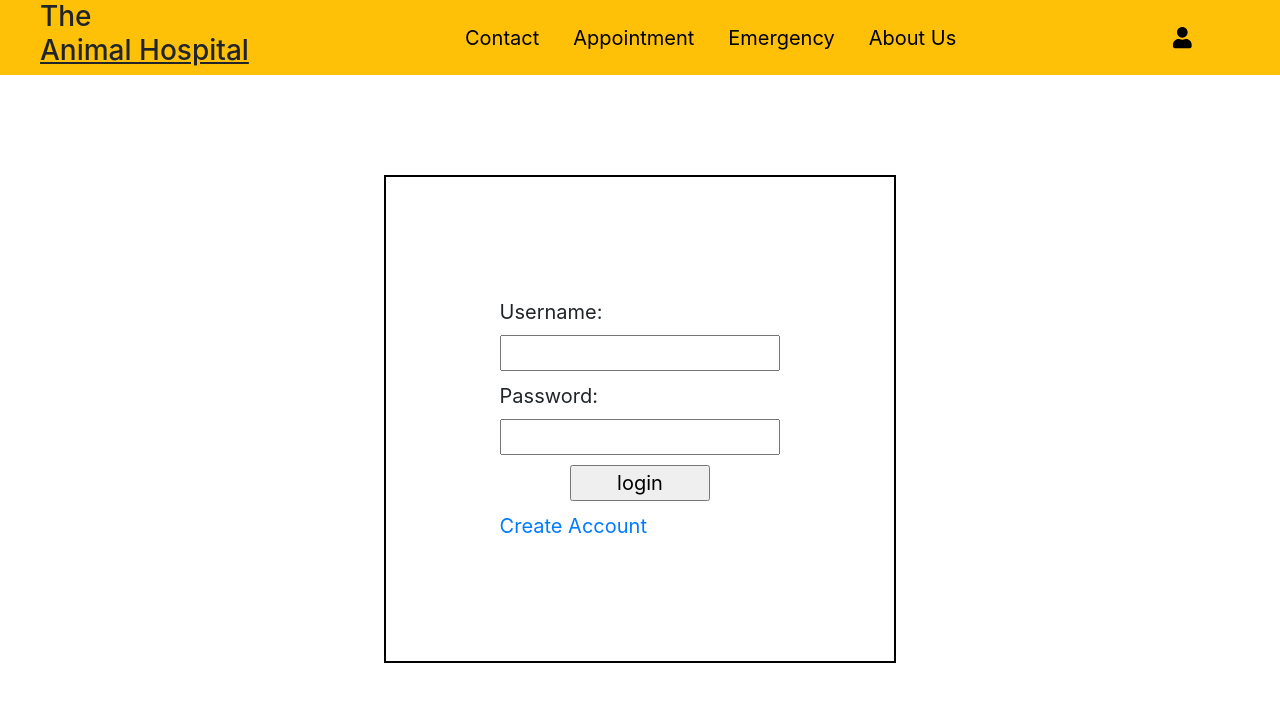
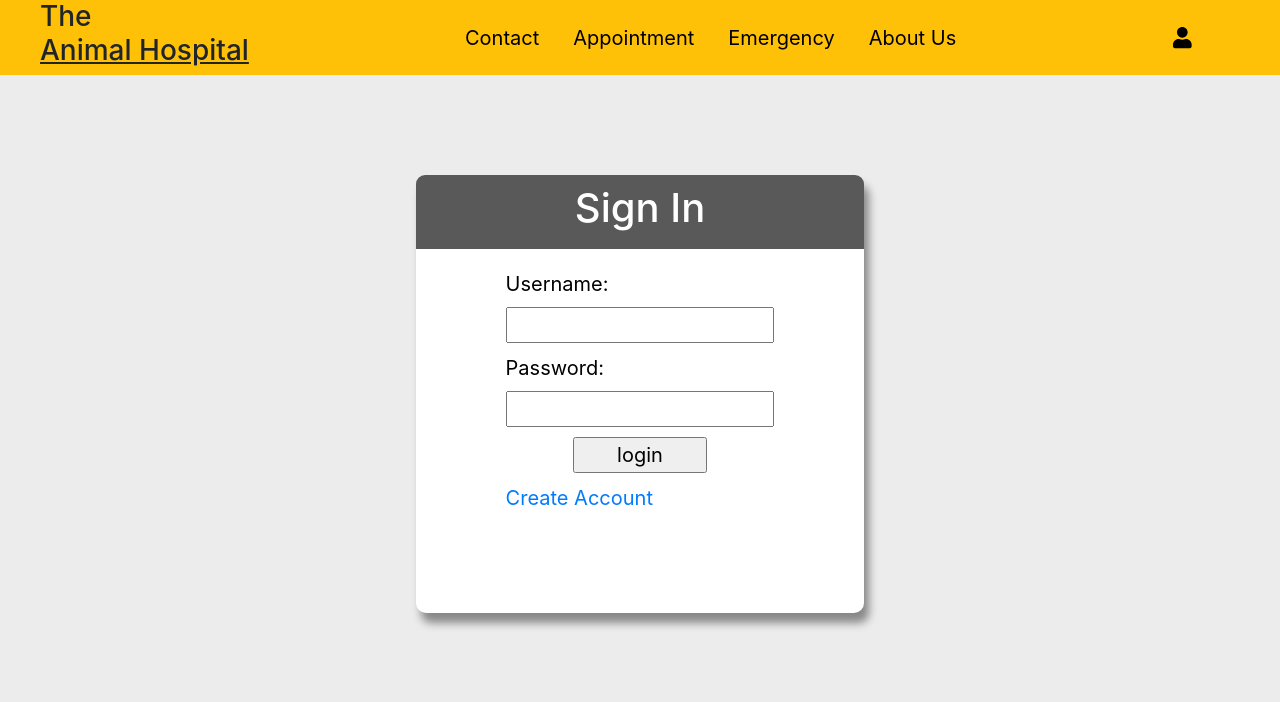
Before and after one commit to memmo01/reactjs-mock-site, a React (Create React App) app in the folder animal-hospital/: page /login in a window 1280 px wide. Shown: the top 702 px of the page. Built offline with nearby package versions, Linux system fonts and the light colour scheme.

Commit message:
styled sign in box and sign in page

```diff
--- a/animal-hospital/src/components/LoginForm.js
+++ b/animal-hospital/src/components/LoginForm.js
@@ -22,6 +22,9 @@ class LoginContainer extends React.Component {
   render() {
     return (
       <div className="loginContainer">
+        <div className="signInTitle">
+          <h1>Sign In</h1>
+        </div>
         <form id="loginForm">
           <label>Username:</label>
           <input type="text" ref="username" name="username" />
--- a/animal-hospital/src/components/style.css
+++ b/animal-hospital/src/components/style.css
@@ -144,17 +144,28 @@ body {
   /* //login page */
 
   .loginContainer {
-    width: 40%;
-    margin-left: 30%;
-    border: 2px solid black;
-    padding: 20px;
-    margin-top: 100px;
+    width: 35%;
+    margin-left: 32.5%;
+    border-radius: 10px;
+    text-align: center;
+    color: black;
+    background-color: white;
+    box-shadow: 5px 10px 8px #888888;
+  }
+  .signInTitle {
+    border-top-left-radius: 9px;
+    border-top-right-radius: 9px;
+    padding: 9px 0 9px 0;
+    color: white;
+    background-color: rgb(72, 72, 72, 0.9);
+    width: 100%;
   }
   #loginForm {
-    padding: 100px 0 100px 0;
+    padding: 20px 0 100px 0;
     width: 60%;
     margin-left: 20%;
     font-size: 20px;
+    text-align: left;
   }
   #loginForm input {
     display: block;
@@ -167,4 +178,9 @@ body {
     width: 50%;
     margin-left: 25%;
   }
+  .loginSectionBody {
+    padding-top: 100px;
+    padding-bottom: 200px;
+    background-color: rgb(72, 72, 72, 0.1);
+  }
 }
--- a/animal-hospital/src/pages/login.js
+++ b/animal-hospital/src/pages/login.js
@@ -4,7 +4,7 @@ import LoginContainer from "../components/LoginForm";
 class Login extends React.Component {
   render() {
     return (
-      <div>
+      <div className="loginSectionBody">
         <LoginContainer />
       </div>
     );
```
